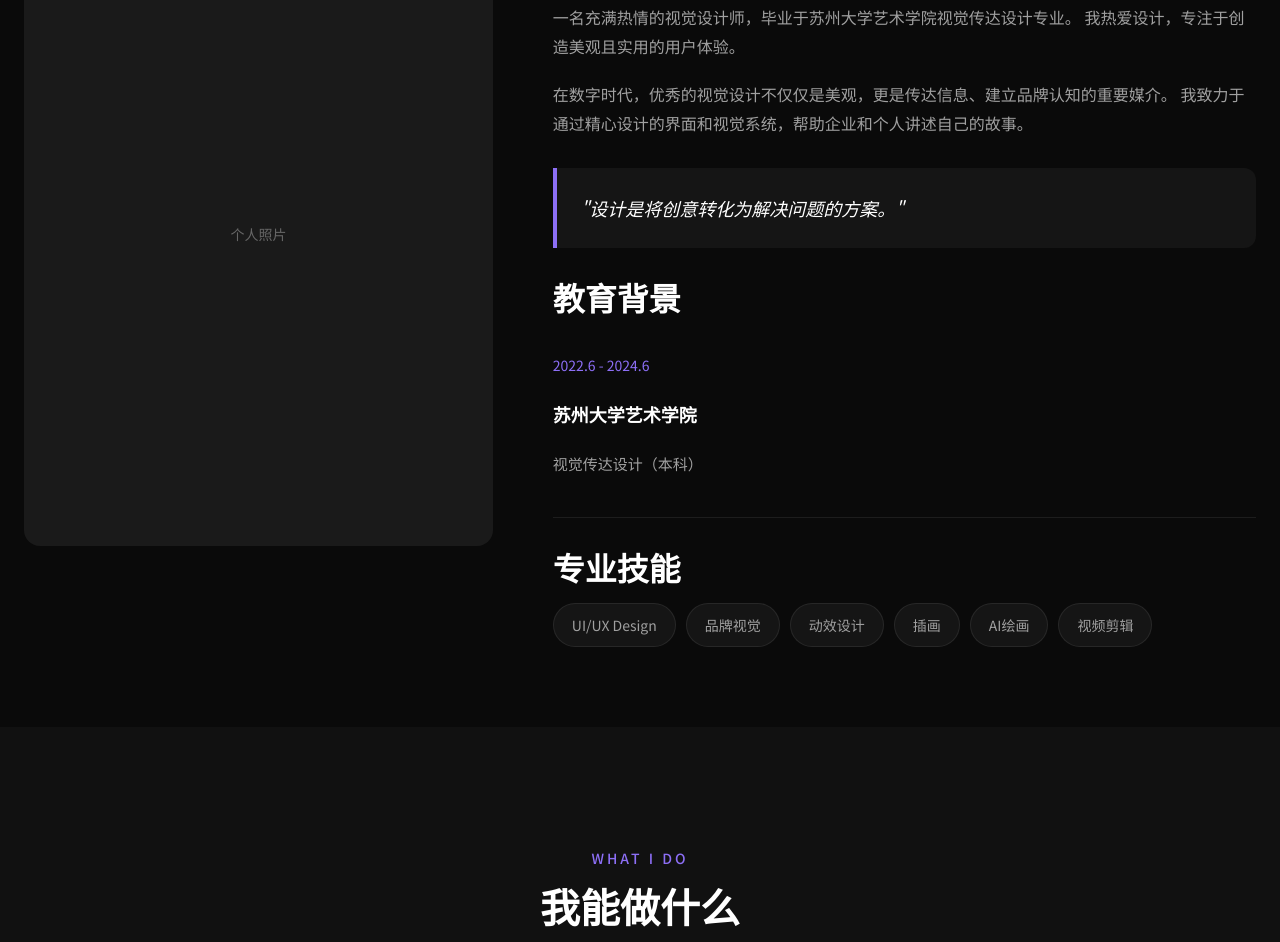
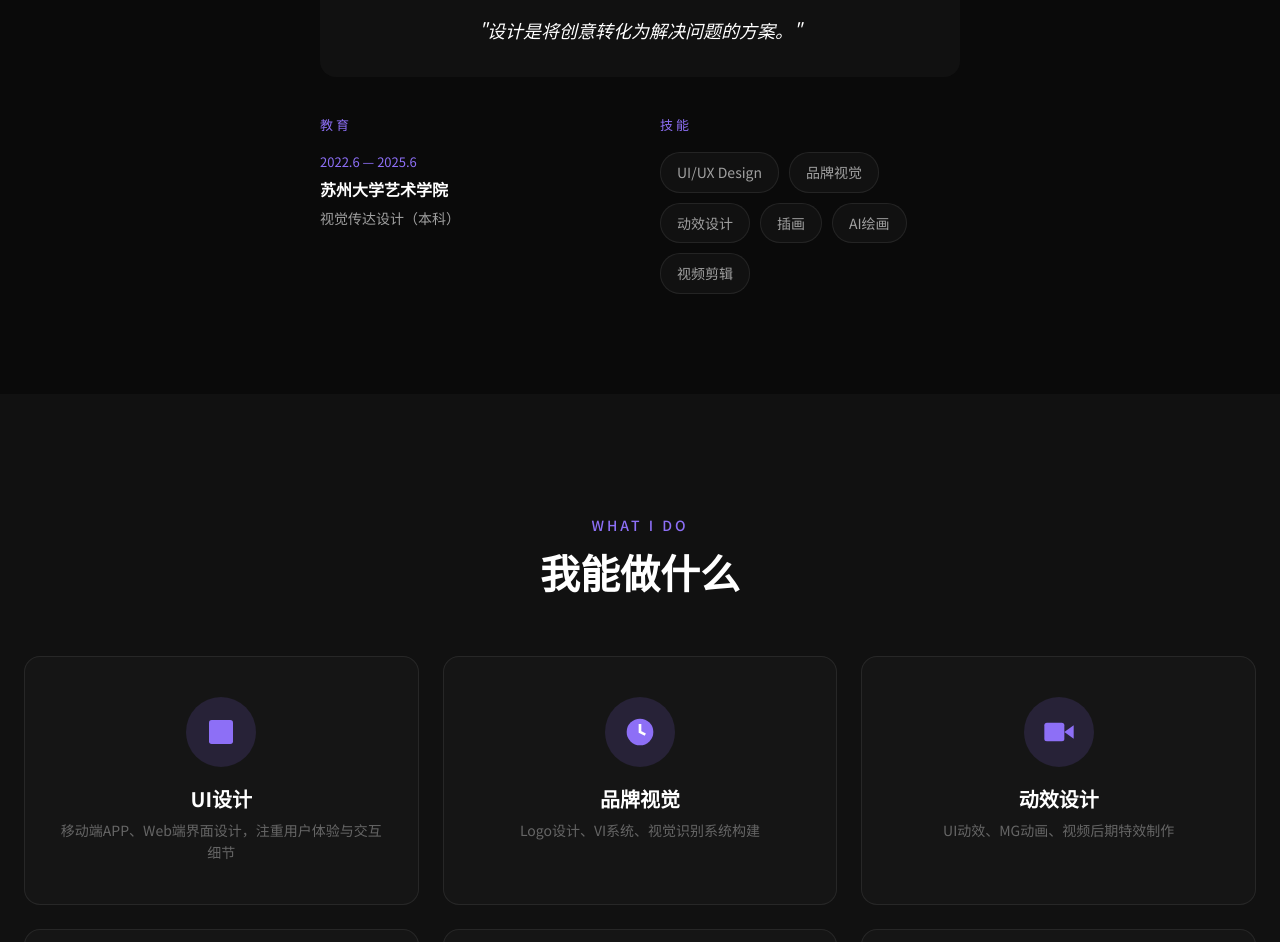
Before and after one commit to kasuganosora404/yx-zpj, a plain HTML site: page about.html in a window 1280 px wide. Shown: the part 530-1472 px from the top of the page. Drawn offline with nearby package versions, Linux system fonts and the light colour scheme.

Commit message:
redesign about page v3, update dates

```diff
--- a/about.html
+++ b/about.html
@@ -56,45 +56,53 @@
         </div>
     </section>
 
-    <!-- About Section -->
-    <section class="about-section">
+    <!-- About Intro - Clean & Simple -->
+    <section class="about-intro-section">
         <div class="container">
-            <div class="about-grid">
-                <div class="about-image" data-aos="fade-right">
-                    <div class="about-image-placeholder">
-                        <span>个人照片</span>
+            <div class="about-intro-body">
+                <p class="about-label" data-aos="fade-up">关于我</p>
+                <p class="about-desc" data-aos="fade-up" data-aos-delay="100">
+                    我是一名视觉设计师，毕业于苏州大学艺术学院视觉传达设计专业。
+                    我喜欢创造那些既好看又好用的东西——不管是APP界面、品牌标识，还是海报包装。
+                </p>
+                <p class="about-desc" data-aos="fade-up" data-aos-delay="150">
+                    对我来说，设计不只是让东西变漂亮。好的设计能让人看得明白、用得顺手、记得住。
+                    我希望能用自己的方式，帮每个项目找到它该有的样子。
+                </p>
+            </div>
+        </div>
+    </section>
+
+    <!-- Quote -->
+    <section class="about-quote-section">
+        <div class="container">
+            <blockquote class="about-blockquote" data-aos="fade-up">
+                <p>"设计是将创意转化为解决问题的方案。"</p>
+            </blockquote>
+        </div>
+    </section>
+
+    <!-- Education & Skills -->
+    <section class="about-detail-section">
+        <div class="container">
+            <div class="about-detail-grid">
+                <div class="about-detail-col" data-aos="fade-up">
+                    <h3 class="about-detail-title">教育</h3>
+                    <div class="about-edu-item">
+                        <span class="about-edu-date">2022.6 — 2025.6</span>
+                        <span class="about-edu-school">苏州大学艺术学院</span>
+                        <span class="about-edu-major">视觉传达设计（本科）</span>
                     </div>
                 </div>
-                <div class="about-content">
-                    <h2 data-aos="fade-up">你好，我是叶铭轩</h2>
-                    <p data-aos="fade-up" data-aos-delay="100">
-                        一名充满热情的视觉设计师，毕业于苏州大学艺术学院视觉传达设计专业。
-                        我热爱设计，专注于创造美观且实用的用户体验。
-                    </p>
-                    <p data-aos="fade-up" data-aos-delay="150">
-                        在数字时代，优秀的视觉设计不仅仅是美观，更是传达信息、建立品牌认知的重要媒介。
-                        我致力于通过精心设计的界面和视觉系统，帮助企业和个人讲述自己的故事。
-                    </p>
-
-                    <div class="about-quote" data-aos="fade-up" data-aos-delay="200">
-                        <p>"设计是将创意转化为解决问题的方案。"</p>
-                    </div>
-
-                    <h3 style="margin-top: 30px; margin-bottom: 16px;">教育背景</h3>
-                    <div class="education-item" data-aos="fade-up" data-aos-delay="250">
-                        <p class="education-year">2022.6 - 2024.6</p>
-                        <p class="education-school">苏州大学艺术学院</p>
-                        <p class="education-major">视觉传达设计（本科）</p>
-                    </div>
-
-                    <h3 style="margin-top: 30px; margin-bottom: 16px;">专业技能</h3>
-                    <div class="skills-list" data-aos="fade-up" data-aos-delay="300">
-                        <span class="skill-tag">UI/UX Design</span>
-                        <span class="skill-tag">品牌视觉</span>
-                        <span class="skill-tag">动效设计</span>
-                        <span class="skill-tag">插画</span>
-                        <span class="skill-tag">AI绘画</span>
-                        <span class="skill-tag">视频剪辑</span>
+                <div class="about-detail-col" data-aos="fade-up" data-aos-delay="100">
+                    <h3 class="about-detail-title">技能</h3>
+                    <div class="about-skills-wrap">
+                        <span class="about-skill">UI/UX Design</span>
+                        <span class="about-skill">品牌视觉</span>
+                        <span class="about-skill">动效设计</span>
+                        <span class="about-skill">插画</span>
+                        <span class="about-skill">AI绘画</span>
+                        <span class="about-skill">视频剪辑</span>
                     </div>
                 </div>
             </div>
--- a/assets/css/style.css
+++ b/assets/css/style.css
@@ -1258,7 +1258,7 @@ a.featured-item:hover {
    Page Header (通用页面头部)
    ======================================== */
 .page-header {
-    padding: 160px 0 80px;
+    padding: 100px 0 50px;
     text-align: center;
     position: relative;
     background:
@@ -1278,107 +1278,148 @@ a.featured-item:hover {
 }
 
 /* ========================================
-   About Page
+   About Page - Clean & Simple
    ======================================== */
-.about-section {
-    padding: 80px 0;
-}
-
-.about-grid {
-    display: grid;
-    grid-template-columns: 1fr 1.5fr;
-    gap: 60px;
-    align-items: start;
-}
-
-.about-image {
-    position: relative;
-    aspect-ratio: 3/4;
+
+/* Page Header - reduced */
+.page-header {
+    padding: 100px 0 50px;
+}
+
+/* Intro */
+.about-intro-section {
+    padding: 0 0 40px;
+}
+
+.about-intro-body {
+    max-width: 640px;
+    margin: 0 auto;
+}
+
+.about-label {
+    font-size: 13px;
+    font-weight: 500;
+    letter-spacing: 3px;
+    text-transform: uppercase;
+    color: var(--accent);
+    margin-bottom: 24px;
+}
+
+.about-desc {
+    font-size: 16px;
+    line-height: 2;
+    color: var(--text-secondary);
+    margin-bottom: 20px;
+}
+
+.about-desc:last-child {
+    margin-bottom: 0;
+}
+
+/* Quote */
+.about-quote-section {
+    padding: 0 0 40px;
+}
+
+.about-blockquote {
+    max-width: 640px;
+    margin: 0 auto;
+    padding: 32px 40px;
+    background: var(--bg-secondary);
     border-radius: var(--radius-lg);
-    overflow: hidden;
-    background: var(--bg-card);
-}
-
-.about-image::before {
-    content: '';
-    position: absolute;
-    inset: 0;
-    border: 2px solid var(--accent);
-    border-radius: var(--radius-lg);
-    transform: translate(20px, 20px);
-    z-index: -1;
-}
-
-.about-image-placeholder {
-    width: 100%;
-    height: 100%;
-    display: flex;
-    align-items: center;
-    justify-content: center;
-    background: var(--bg-tertiary);
-    color: var(--text-muted);
-    font-size: 14px;
-}
-
-.about-content h2 {
-    margin-bottom: 24px;
-}
-
-.about-content p {
-    margin-bottom: 20px;
-    line-height: 1.8;
-}
-
-.about-quote {
-    padding: 24px;
-    background: var(--bg-card);
-    border-left: 4px solid var(--accent);
-    border-radius: 0 var(--radius-md) var(--radius-md) 0;
-    margin: 30px 0;
-}
-
-.about-quote p {
+    text-align: center;
+}
+
+.about-blockquote p {
     font-size: 18px;
     font-style: italic;
-    margin-bottom: 0;
+    line-height: 1.6;
     color: var(--text-primary);
 }
 
-.education-item {
-    padding: 20px 0;
-    border-bottom: 1px solid var(--border-color);
-}
-
-.education-item:last-child {
-    border-bottom: none;
-}
-
-.education-year {
-    font-size: 14px;
+/* Details - Education & Skills */
+.about-detail-section {
+    padding: 0 0 100px;
+}
+
+.about-detail-grid {
+    display: grid;
+    grid-template-columns: 1fr 1fr;
+    gap: 40px;
+    max-width: 640px;
+    margin: 0 auto;
+}
+
+.about-detail-title {
+    font-size: 13px;
+    font-weight: 500;
+    letter-spacing: 3px;
+    text-transform: uppercase;
     color: var(--accent);
-    margin-bottom: 4px;
-}
-
-.education-school {
-    font-size: 18px;
+    margin-bottom: 20px;
+}
+
+.about-edu-item {
+    display: flex;
+    flex-direction: column;
+    gap: 4px;
+}
+
+.about-edu-date {
+    font-size: 13px;
+    color: var(--accent);
+}
+
+.about-edu-school {
+    font-size: 16px;
     font-weight: 600;
     color: var(--text-primary);
-    margin-bottom: 4px;
-}
-
-.education-major {
-    font-size: 15px;
+}
+
+.about-edu-major {
+    font-size: 14px;
     color: var(--text-secondary);
 }
 
-@media (max-width: 968px) {
-    .about-grid {
+.about-skills-wrap {
+    display: flex;
+    flex-wrap: wrap;
+    gap: 10px;
+}
+
+.about-skill {
+    padding: 8px 16px;
+    background: var(--bg-secondary);
+    border: 1px solid var(--border-color);
+    border-radius: 20px;
+    font-size: 14px;
+    color: var(--text-secondary);
+    transition: all var(--transition-fast);
+}
+
+.about-skill:hover {
+    border-color: var(--accent);
+    color: var(--accent);
+}
+
+/* Responsive */
+@media (max-width: 768px) {
+    .about-detail-grid {
         grid-template-columns: 1fr;
-    }
-
-    .about-image {
-        max-width: 400px;
-        margin: 0 auto;
+        gap: 32px;
+    }
+
+    .about-blockquote {
+        padding: 24px 20px;
+    }
+
+    .about-intro-section,
+    .about-quote-section {
+        padding: 0 0 32px;
+    }
+
+    .about-detail-section {
+        padding: 0 0 60px;
     }
 }
 
```
Also changed, not shown: resume.html (+2 -2 lines).
